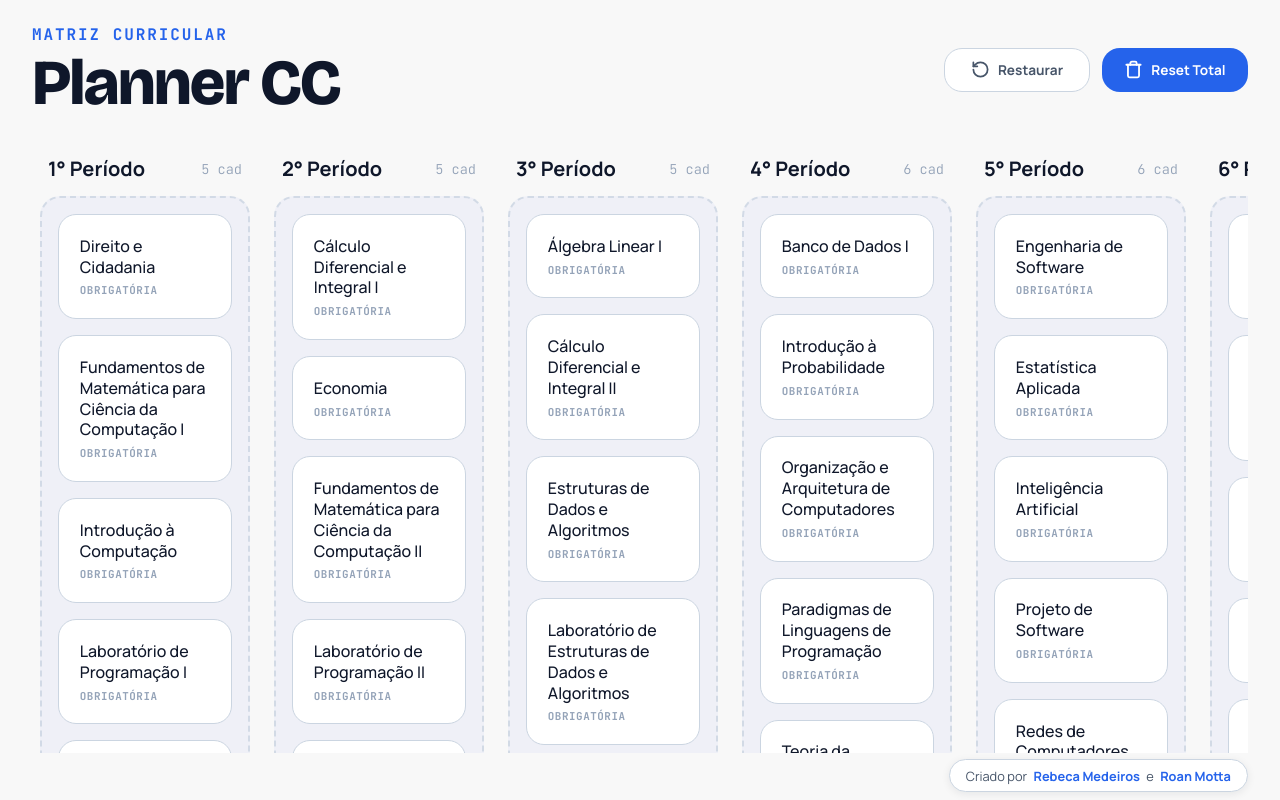
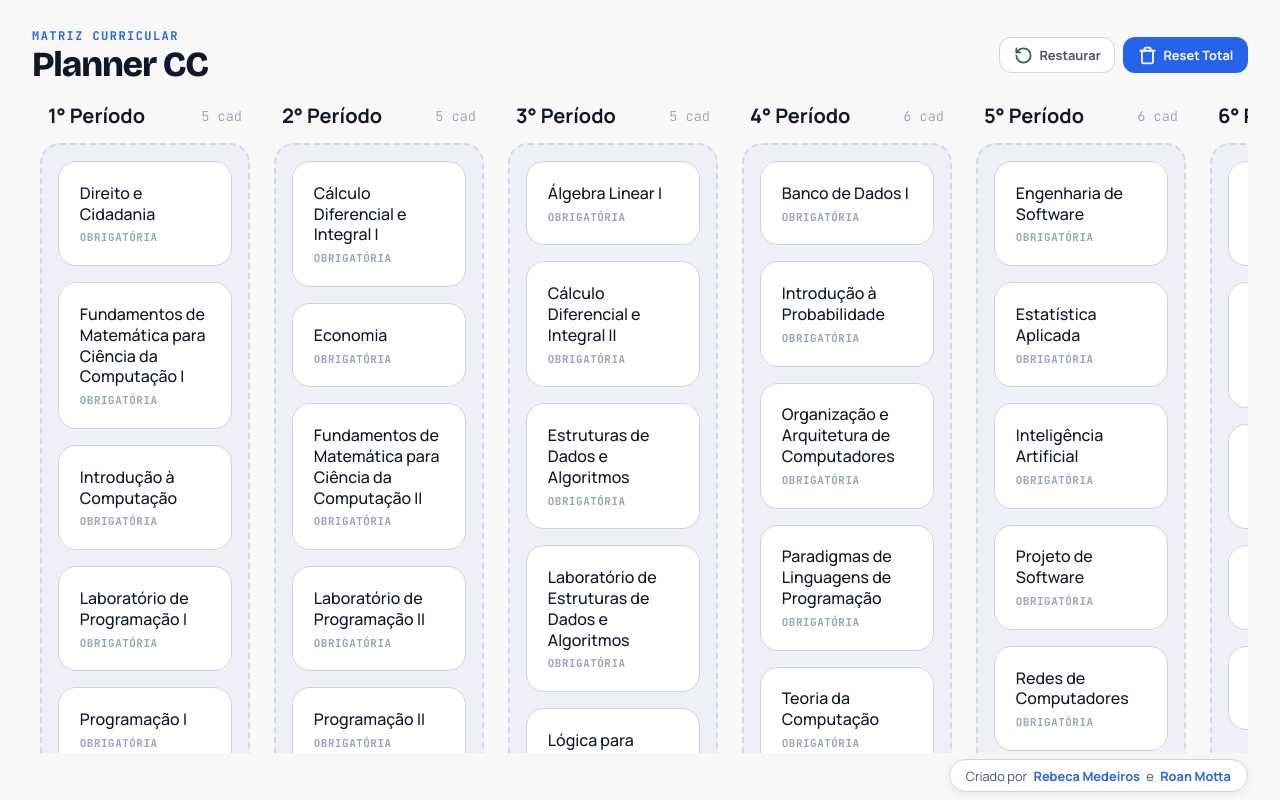
Before and after one commit to rebecamdrs/ufcg-cc-planner, a React (Vite) app: page / in a window 1280 px wide. Built offline with nearby package versions, Linux system fonts and the light colour scheme; no server answers.

Commit message:
ajuste no header

```diff
--- a/src/components/Header/header.css
+++ b/src/components/Header/header.css
@@ -1,13 +1,14 @@
 .header-app {
-  margin-bottom: 2.5rem;
+  margin-bottom: 1rem;
   display: flex;
   align-items: center;
   justify-content: space-between;
+  padding: 0.25rem 0;
 }
 
 .titulo-principal {
   font-family: var(--font-title);
-  font-size: 4rem;
+  font-size: 2.2rem;
   font-weight: 800;
   color: var(--text-title);
   margin: 0;
@@ -19,40 +20,40 @@
 .tag-header {
   font-family: var(--font-mono);
   font-weight: 700;
+  font-size: 0.75rem;
   color: var(--accent-cc);
   letter-spacing: 0.12em;
   text-transform: uppercase;
   display: block;
-  margin-bottom: 0.4rem;
+  margin-bottom: 0.2rem;
   user-select: none;
 }
 
 .botoes-header {
   display: flex;
   align-items: center;
-  gap: 0.75rem;
+  gap: 0.5rem;
 }
 
 .botao-reset {
   background-color: var(--accent-cc);
-  border-radius: 18px;
-  padding: 0.75rem 1.25rem;
+  border-radius: 12px;
+  padding: 0.4rem 0.85rem;
   user-select: none;
   transition: all 0.25s cubic-bezier(0.16, 1, 0.3, 1);
   box-shadow: 0 4px 12px rgba(33, 39, 53, 0);
   display: inline-flex;
   align-items: center;
   justify-content: center;
-  gap: 0.5rem;
+  gap: 0.4rem;
   font-family: var(--font-body);
-  font-weight: 800;
-  font-size: 0.85rem;
+  font-weight: 700;
+  font-size: 0.8rem;
   color: #ffffff;
   border: 1px solid transparent;
   cursor: pointer;
   outline: none;
-  height: 44px;
-  width: 146px;
+  height: 36px;
   box-sizing: border-box;
 }
 
@@ -71,8 +72,7 @@
   background-color: var(--bg-card);
   color: var(--text-body);
   border: 1px solid var(--border-card);
-  height: 44px;
-  width: 146px;
+  height: 36px;
   box-sizing: border-box;
 }
 
@@ -90,26 +90,28 @@
 }
 
 @media (max-width: 900px), (max-height: 500px) and (orientation: landscape) {
-  .header-container,
-  header {
-    padding: 0.25rem 0.75rem !important;
-    min-height: unset !important;
+  .header-app {
+    margin-bottom: 0.4rem;
+    padding: 0;
   }
 
-  .header-titulo,
-  h1 {
-    font-size: 1rem !important;
-    margin: 0 !important;
+  .tag-header {
+    font-size: 0.6rem;
+    margin-bottom: 0.1rem;
   }
 
-  .header-subtitulo,
-  p {
-    font-size: 0.7rem !important;
+  .titulo-principal {
+    font-size: 1.25rem;
   }
 
-  .header-acoes button,
-  .btn-header {
-    padding: 2px 6px !important;
-    font-size: 0.65rem !important;
+  .botoes-header {
+    gap: 0.35rem;
+  }
+
+  .botao-reset {
+    height: 28px;
+    padding: 0.2rem 0.5rem;
+    font-size: 0.65rem;
+    border-radius: 8px;
   }
 }
```
